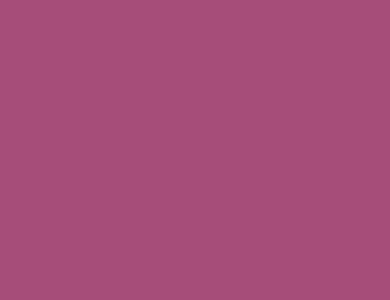
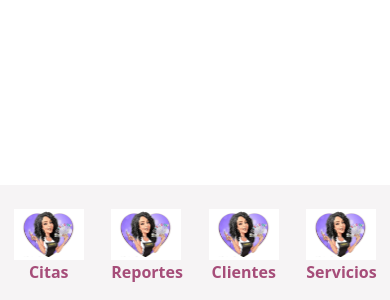
Before and after one commit to paulamelo1994/nazzynails, a React (Create React App) app in the folder Front/: page / in a window 390 px wide. Shown: the part 544-844 px from the top of the page. Built offline with nearby package versions, Linux system fonts and the light colour scheme.

Commit message:
Navbar agregado

```diff
--- a/Front/src/assets/css/App.css
+++ b/Front/src/assets/css/App.css
@@ -1,7 +1,5 @@
 .App {
     min-height: 100vh;
     display: flex;
-    align-items: center;
-    position: relative;
-    background: var(--main-color);
+    flex-direction: column;
 }
--- a/Front/src/assets/css/Login.css
+++ b/Front/src/assets/css/Login.css
@@ -3,7 +3,7 @@
     display: flex;
     flex-direction: column;
     justify-content: space-around;
-    margin: 20px auto;
+    margin: auto auto;
     width: 80%;
     height: 70%;
     max-width: 400px;
--- /dev/null
+++ b/Front/src/assets/css/Navbar.css
@@ -0,0 +1,26 @@
+#menu {
+    background: #f6f4f5;
+}
+
+ul li {
+    max-width: 70px;
+    min-width: 30px;
+    text-align: center;
+}
+
+ul li a {
+    font-weight: 600;
+    color: var(--main-color);
+}
+
+ul li a img {
+    object-fit: cover;
+    width: 100%;
+}
+
+@media (max-width: 600px) {
+    #menu {
+        position: fixed;
+        bottom: 0;
+    }
+}
--- a/Front/src/assets/css/index.css
+++ b/Front/src/assets/css/index.css
@@ -13,3 +13,67 @@ code {
     --main-color: #a64d79;
     --text: #1c2126;
 }
+
+.loader {
+    display: inline-block;
+    position: relative;
+    width: 80px;
+    height: 80px;
+}
+
+.loader div {
+    position: absolute;
+    top: 33px;
+    width: 13px;
+    height: 13px;
+    border-radius: 50%;
+    background: #fff;
+    animation-timing-function: cubic-bezier(0, 1, 1, 0);
+}
+
+.loader div:nth-child(1) {
+    left: 8px;
+    animation: loader1 0.6s infinite;
+}
+
+.loader div:nth-child(2) {
+    left: 8px;
+    animation: loader2 0.6s infinite;
+}
+
+.loader div:nth-child(3) {
+    left: 32px;
+    animation: loader2 0.6s infinite;
+}
+
+.loader div:nth-child(4) {
+    left: 56px;
+    animation: loader3 0.6s infinite;
+}
+
+@keyframes loader1 {
+    0% {
+        transform: scale(0);
+    }
+    100% {
+        transform: scale(1);
+    }
+}
+
+@keyframes loader3 {
+    0% {
+        transform: scale(1);
+    }
+    100% {
+        transform: scale(0);
+    }
+}
+
+@keyframes loader2 {
+    0% {
+        transform: translate(0, 0);
+    }
+    100% {
+        transform: translate(24px, 0);
+    }
+}
--- a/Front/src/components/App.jsx
+++ b/Front/src/components/App.jsx
@@ -1,16 +1,21 @@
+import { Switch, Route, useLocation } from 'react-router-dom'
 import '../assets/css/App.css';
-import { Switch, Route } from 'react-router-dom'
 
 import Login from './Login'
+import Navbar from './Navbar';
 
-const App = () => (
-    <div className="App">
+const App = () => {
+  const location = useLocation()
+  const loginPath = location.pathname !== '/login'
+
+  return <div className="App" style={{background: !loginPath && 'var(--main-color'}}>
+      { loginPath && <Navbar/>}
       <Switch>
         <Route exact path='/login'>
           <Login />
         </Route>
       </Switch>
     </div>
-  )
+}
 
 export default App;
--- /dev/null
+++ b/Front/src/components/Navbar.jsx
@@ -0,0 +1,29 @@
+import React from 'react'
+import { Link } from 'react-router-dom'
+import '../assets/css/Navbar.css'
+import icon from '../assets/icons/logo.png'
+const Navbar = () => {
+    const Icon = (name, img, link) => (
+        <Link to={link} className="nav-link" style={{color: 'var(--main-color)'}}>
+            <img src={img} alt={`${name} - icono`} />
+            <span>{name}</span>
+        </Link>
+    )
+
+    const icons = [
+        Icon('Citas', icon, '/'),
+        Icon('Reportes', icon, '/'),
+        Icon('Clientes', icon, '/'),
+        Icon('Servicios', icon, '/login'),
+    ]
+    return <nav id="menu" className="navbar w-100">
+        <ul className="navbar-nav mr-auto mt-2 mt-lg-0 flex-row justify-content-around  w-100">
+            {icons.map((i, key) => <li key={key} className="nav-item">
+                {i}
+                </li>
+            )}
+        </ul>
+    </nav>
+}
+
+export default Navbar
```
